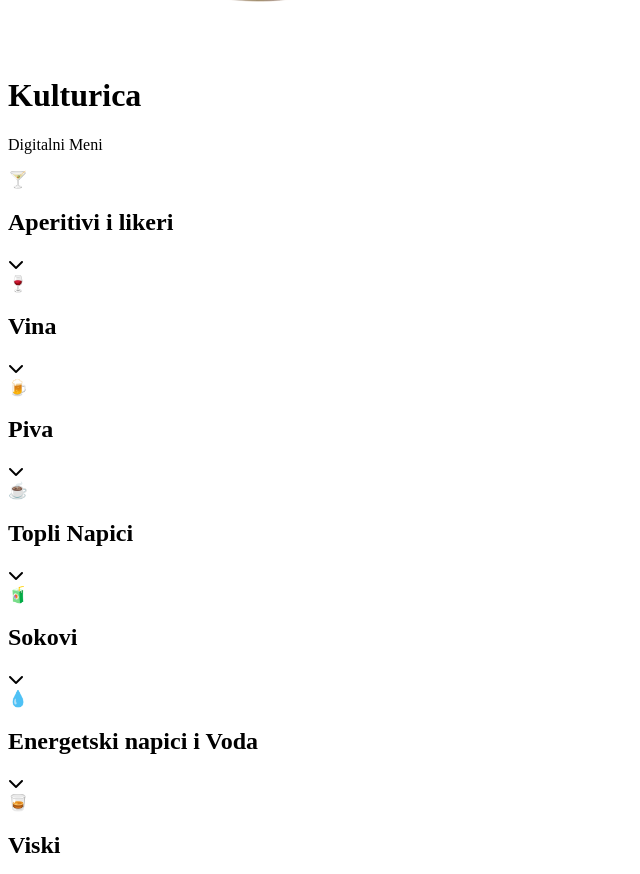
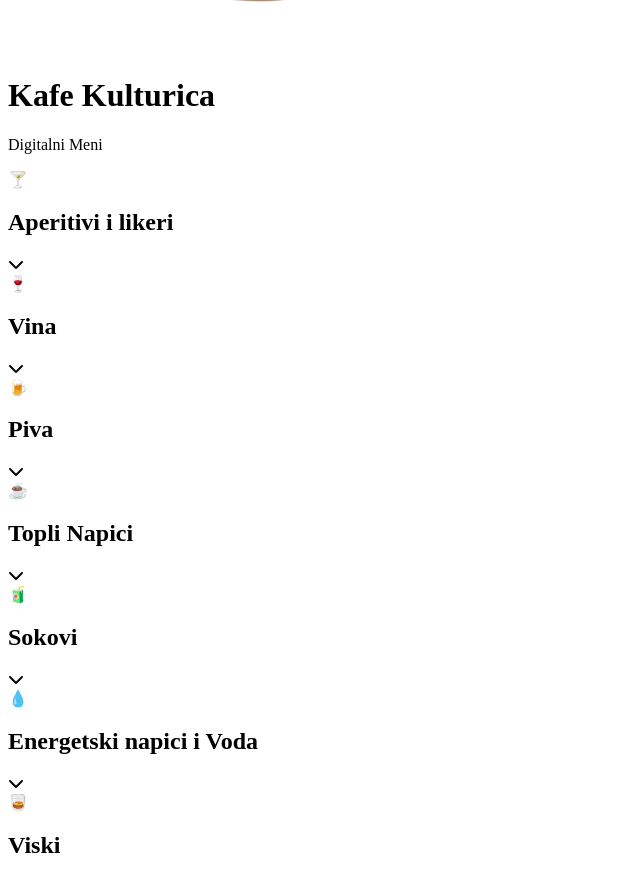
Before and after one commit to Dule998/kulturica, a plain HTML site: page index.html in a window 1280 px wide. Shown: the part 1013-1887 px from the top of the page, without its empty margins (0-640 px from the left). Drawn offline with nearby package versions, Linux system fonts and the light colour scheme.

```diff
--- a/index.html
+++ b/index.html
@@ -47,7 +47,7 @@
                     <div class="logo-section">
                         <img src="images/logo1.png" alt="Kulturica Logo" class="logo-image">
                         <div class="logo-text">
-                            <h1>Kulturica</h1>
+                            <h1>Kafe Kulturica</h1>
                             <p id="digmeni">Digitalni Meni</p>
                         </div>
                     </div>
@@ -155,4 +155,5 @@
     <script src="https://cdnjs.cloudflare.com/ajax/libs/toastr.js/latest/js/toastr.min.js"></script>
     <script src="script.js"></script>
 </body>
+
 </html>
```
